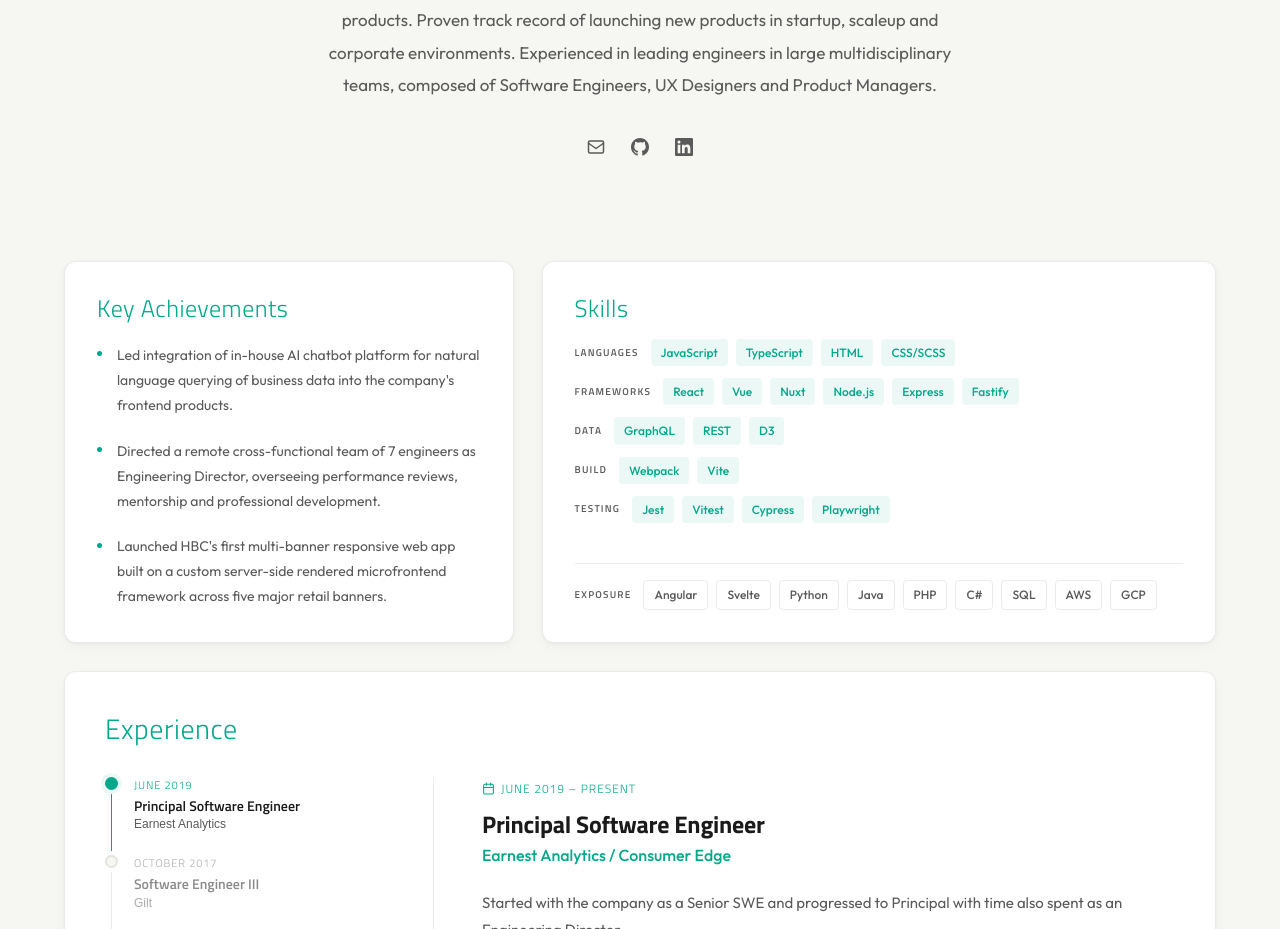
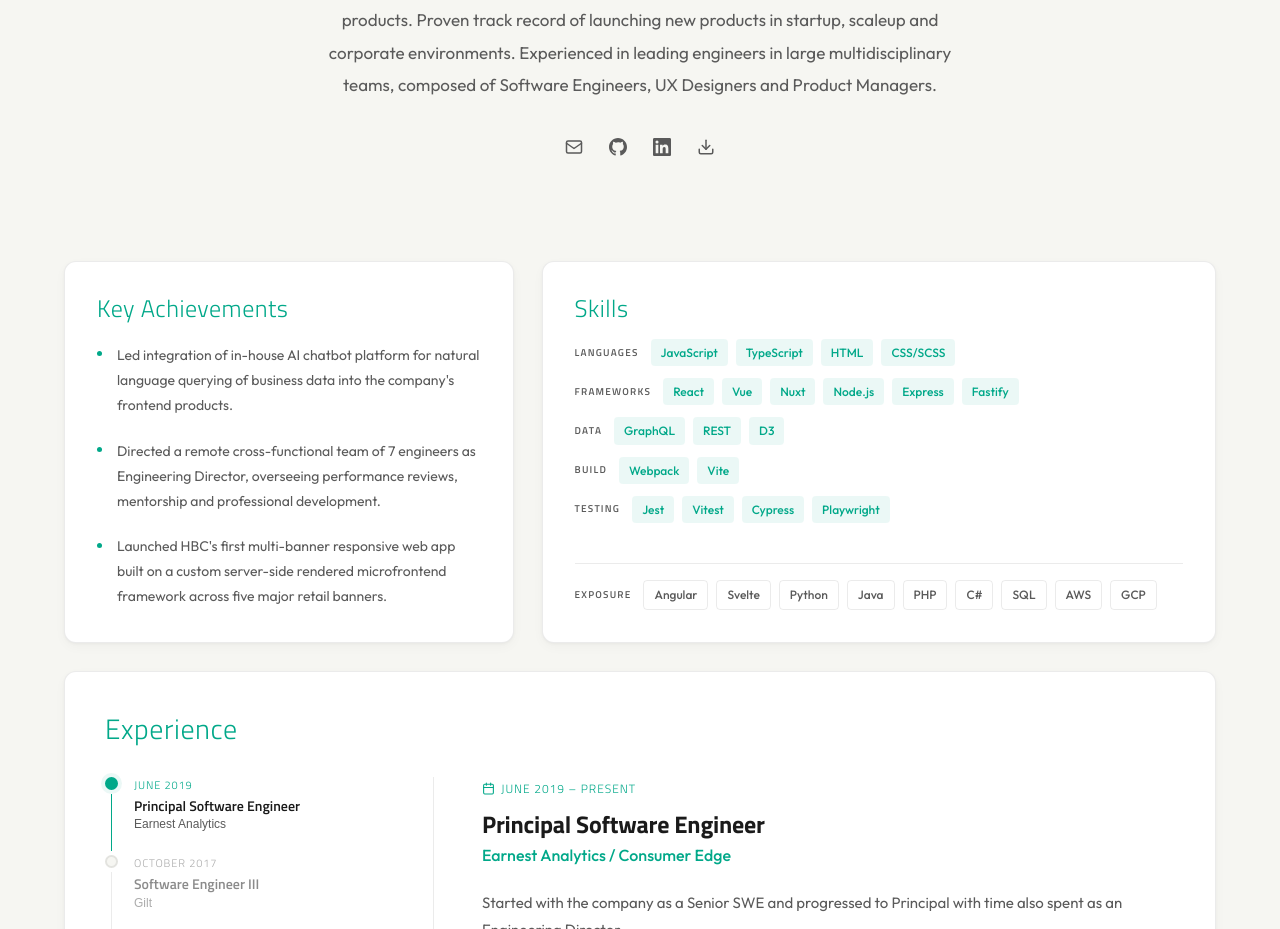
Before and after one commit to rebeccarich/portfolio-site, a React (Vite) app: page / in a window 1280 px wide. Shown: the part 828-1757 px from the top of the page. Built offline with nearby package versions, Linux system fonts and the light colour scheme.

Commit message:
feat: add resume download button to about section

```diff
--- a/src/components/About/About.tsx
+++ b/src/components/About/About.tsx
@@ -1,7 +1,7 @@
 import { useRef } from 'react'
 import { motion, useInView } from 'framer-motion'
 import * as resume from '../../data/resume'
-import { EnvelopeIcon, GitHubIcon, LinkedInIcon } from '../Icons/Icons'
+import { EnvelopeIcon, DownloadIcon, GitHubIcon, LinkedInIcon } from '../Icons/Icons'
 import styles from './About.module.css'
 
 export function About() {
@@ -40,6 +40,9 @@
         >
           <LinkedInIcon size={18} />
         </a>
+        <a href="/rebecca-richards-resume.pdf" download className={styles.iconLink} aria-label="Download resume">
+          <DownloadIcon size={18} />
+        </a>
       </div>
     </motion.section>
   )
--- a/src/components/Icons/Icons.tsx
+++ b/src/components/Icons/Icons.tsx
@@ -70,6 +70,26 @@
   )
 }
 
+export function DownloadIcon({ size = 20, className }: IconProps) {
+  return (
+    <svg
+      width={size}
+      height={size}
+      viewBox="0 0 24 24"
+      fill="none"
+      stroke="currentColor"
+      strokeWidth="2"
+      strokeLinecap="round"
+      strokeLinejoin="round"
+      className={className}
+    >
+      <path d="M21 15v4a2 2 0 0 1-2 2H5a2 2 0 0 1-2-2v-4" />
+      <polyline points="7 10 12 15 17 10" />
+      <line x1="12" y1="15" x2="12" y2="3" />
+    </svg>
+  )
+}
+
 export function LinkedInIcon({ size = 20, className }: IconProps) {
   return (
     <svg width={size} height={size} viewBox="0 0 24 24" fill="currentColor" className={className}>
```
